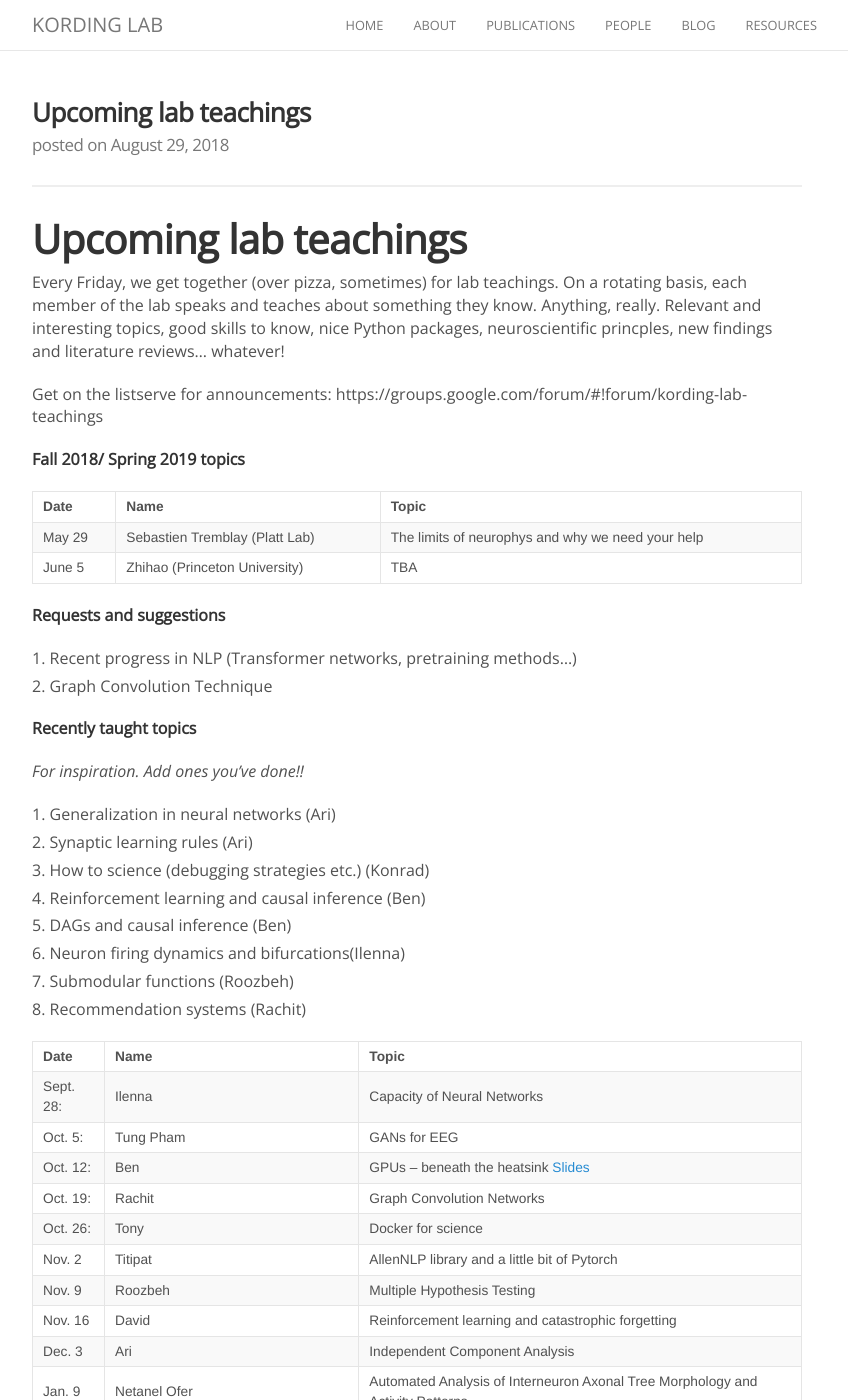
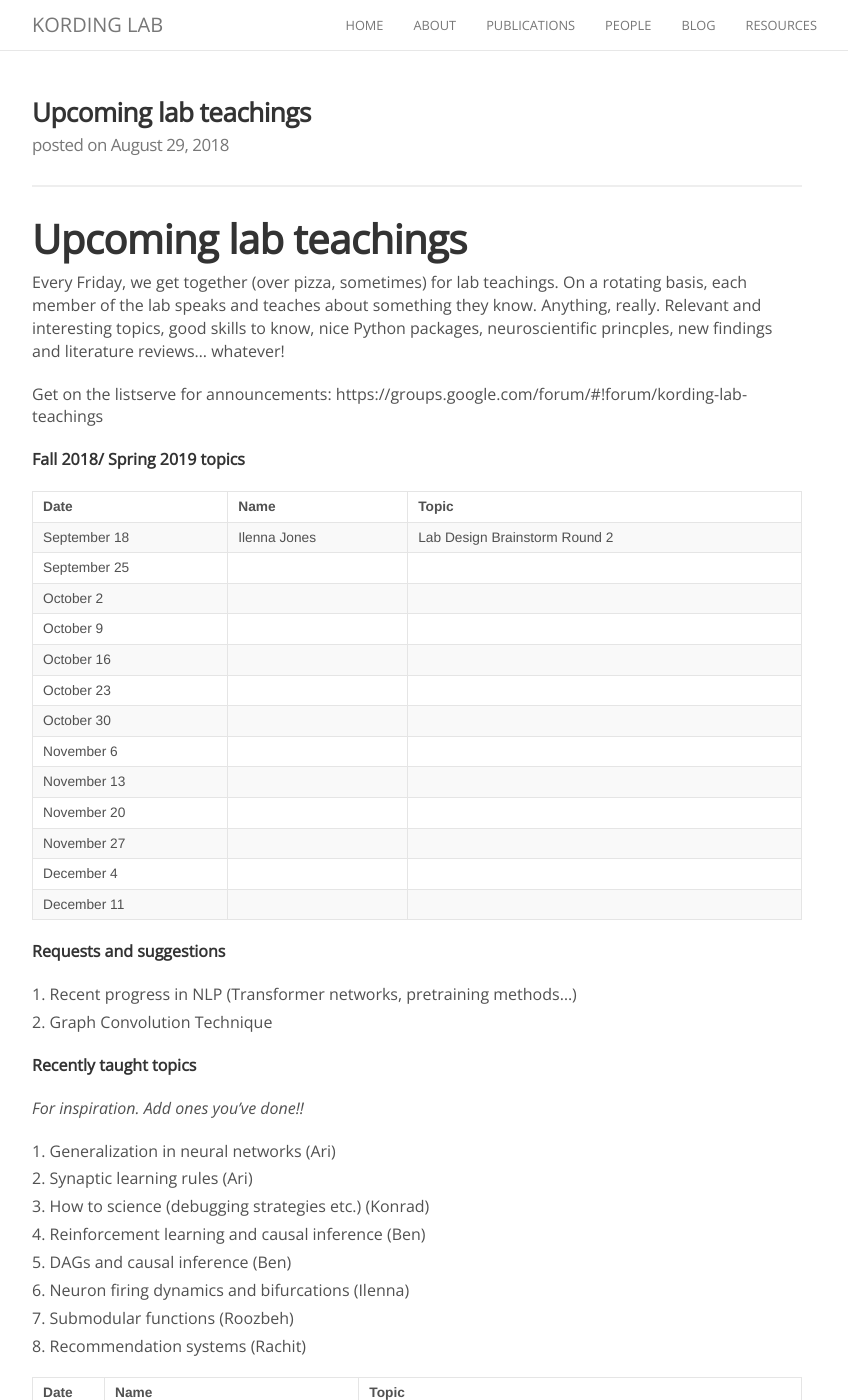
Before and after one commit to KordingLab/KordingLab.github.io, a Jekyll site: the page built from _posts/2018-08-29-upcoming-lab-teaching.md, in a window 1280 px wide and 1400 px high. Shown: the whole window, without its empty margins (223-1071 px from the left). Built offline with Jekyll 4.4.1, drawn with Linux system fonts in a browser that asks for light colours; nearby versions of some CDN libraries; comment, search, counter and statistics services are not loaded; some of the changed text lies outside the part shown.

Commit message:
Updated for 2019 Fall Semester
Added Lab Design to list

```diff
--- a/_posts/2018-08-29-upcoming-lab-teaching.md
+++ b/_posts/2018-08-29-upcoming-lab-teaching.md
@@ -17,8 +17,19 @@ Get on the listserve for announcements: https://groups.google.com/forum/#!forum/
 
 | Date | Name | Topic |
 |------|------|-------|
-|May 29| Sebastien Tremblay (Platt Lab)| The limits of neurophys and why we need your help|
-|June 5| Zhihao (Princeton University)| TBA |
+|September 18| Ilenna Jones|Lab Design Brainstorm Round 2|
+|September 25|||
+|October 2|||
+|October 9|||
+|October 16|||
+|October 23|||
+|October 30|||
+|November 6|||
+|November 13|||
+|November 20|||
+|November 27|||
+|December 4|||
+|December 11|||
 
 
 **Requests and suggestions**
@@ -35,7 +46,7 @@ Get on the listserve for announcements: https://groups.google.com/forum/#!forum/
 3. How to science (debugging strategies etc.) (Konrad)
 4. Reinforcement learning and causal inference (Ben)
 5. DAGs and causal inference (Ben)
-6. Neuron firing dynamics and bifurcations(Ilenna)
+6. Neuron firing dynamics and bifurcations (Ilenna)
 7. Submodular functions (Roozbeh)
 8. Recommendation systems (Rachit)
 
```
Also changed, not shown: other parts of _posts/2018-08-29-upcoming-lab-teaching.md (+2 -1 lines).
